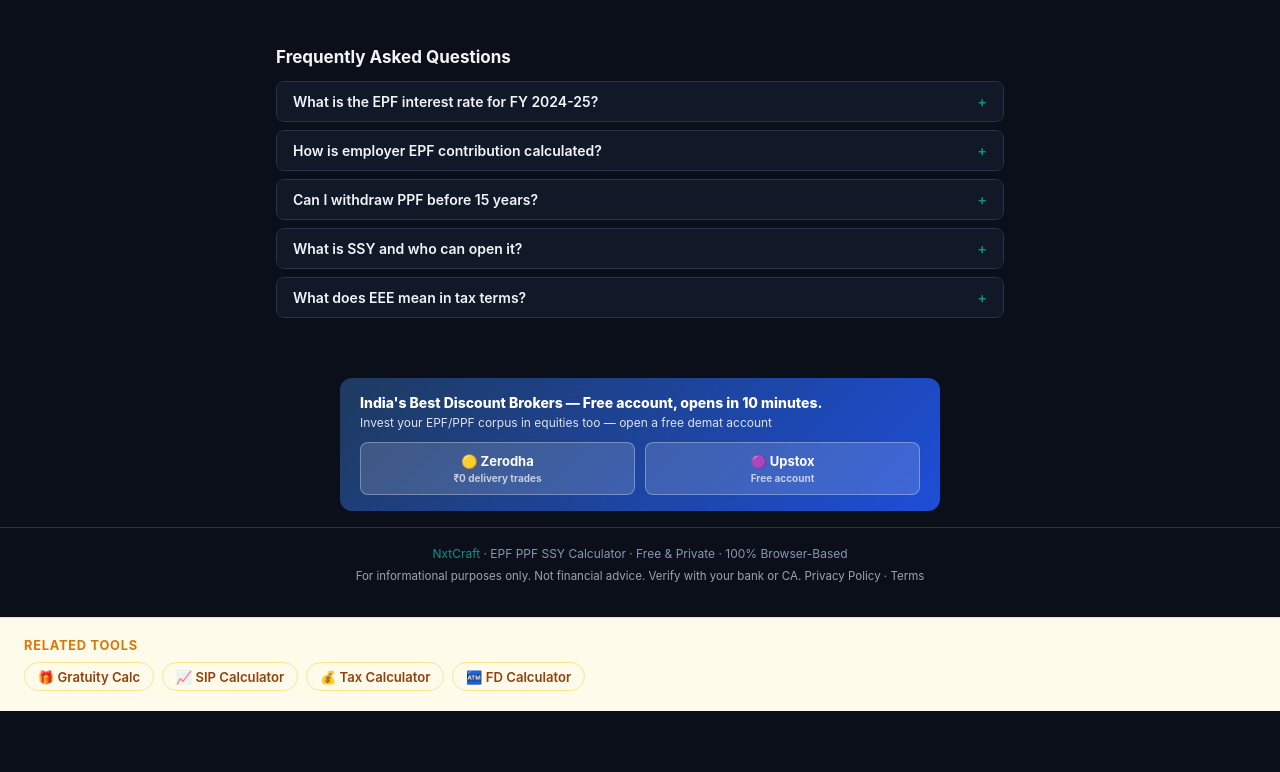
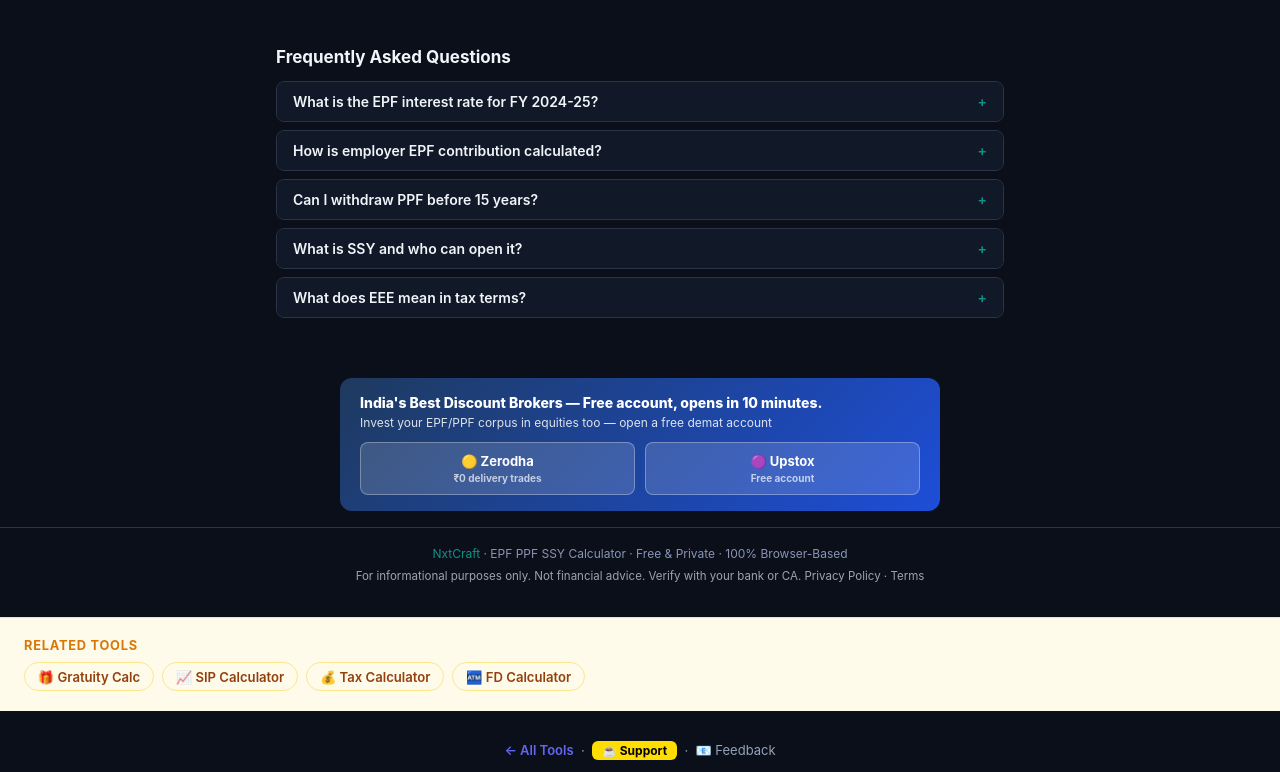
Before and after one commit to nxtcraft/pfcalc, a plain HTML site: page index.html in a window 1280 px wide. Shown: the part 1260-2032 px from the top of the page. Before the commit the page ends 1971 px from the top, so only its background shows below. Drawn offline with Linux system fonts and the light colour scheme.

Commit message:
feat: add footer strip, standardize theme-color, extend referral links
Co-Authored-By: Claude Sonnet 4.6 <noreply@anthropic.com>

```diff
--- a/index.html
+++ b/index.html
@@ -15,7 +15,7 @@
 <meta name="twitter:title" content="EPF PPF SSY Calculator India 2024-25">
 <meta name="twitter:description" content="Calculate EPF maturity, PPF returns and Sukanya Samriddhi Yojana corpus. Free, instant, browser-based.">
 <meta name="twitter:site" content="@nxtcraft">
-<meta name="theme-color" content="#0d9488">
+<meta name="theme-color" content="#4f46e5">
 <link rel="manifest" href="/pfcalc/manifest.json">
 <meta name="mobile-web-app-capable" content="yes">
 <script async src="https://www.googletagmanager.com/gtag/js?id=G-R9EW10BJGW"></script>
@@ -403,5 +403,6 @@ calcEPF();calcPPF();calcSSY();
 <style>.related-tools{background:#fffbeb;border-top:1px solid #fde68a;padding:1.25rem 1.5rem;margin-top:1rem}.related-tools h3{font-size:.8rem;font-weight:700;color:#d97706;text-transform:uppercase;letter-spacing:.06em;margin-bottom:.6rem}.related-tools-grid{display:flex;flex-wrap:wrap;gap:.5rem}.related-tools a{display:inline-flex;align-items:center;gap:.35rem;padding:.35rem .8rem;border-radius:20px;border:1.5px solid #fde68a;color:#92400e;font-size:.82rem;font-weight:600;text-decoration:none;transition:all .15s}.related-tools a:hover{background:#d97706;color:#fff;border-color:#d97706}</style>
 <div class="related-tools"><h3>Related Tools</h3><div class="related-tools-grid"><a href="https://nxtcraft.github.io/gratuity/">🎁 Gratuity Calc</a><a href="https://nxtcraft.github.io/sipcalc/">📈 SIP Calculator</a><a href="https://nxtcraft.github.io/taxcalc/">💰 Tax Calculator</a><a href="https://nxtcraft.github.io/fdcalc/">🏧 FD Calculator</a></div></div>
 <script>if("serviceWorker"in navigator)navigator.serviceWorker.register("/pfcalc/sw.js");</script>
+<div style="text-align:center;padding:14px 20px;font-size:13px;color:#94a3b8;border-top:1px solid rgba(0,0,0,0.08);margin-top:16px"><a href="https://nxtcraft.github.io/" style="color:#6366f1;text-decoration:none;font-weight:600">← All Tools</a> &nbsp;·&nbsp; <a href="https://buymeacoffee.com/nxtcraft" target="_blank" rel="noopener" style="background:#FFDD00;color:#000;padding:2px 10px;border-radius:6px;font-weight:700;text-decoration:none;font-size:12px">☕ Support</a> &nbsp;·&nbsp; <a href="mailto:pradeepkesharwani4@gmail.com?subject=Feedback" style="color:#94a3b8;text-decoration:none">📧 Feedback</a></div>
 </body>
 </html>
```
